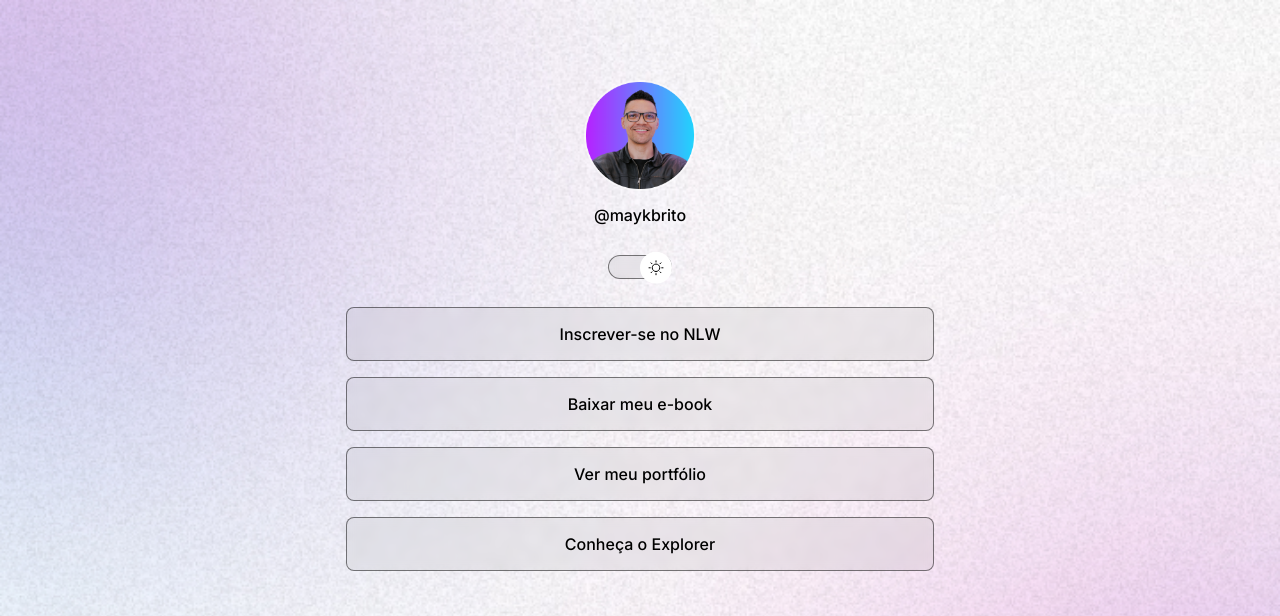
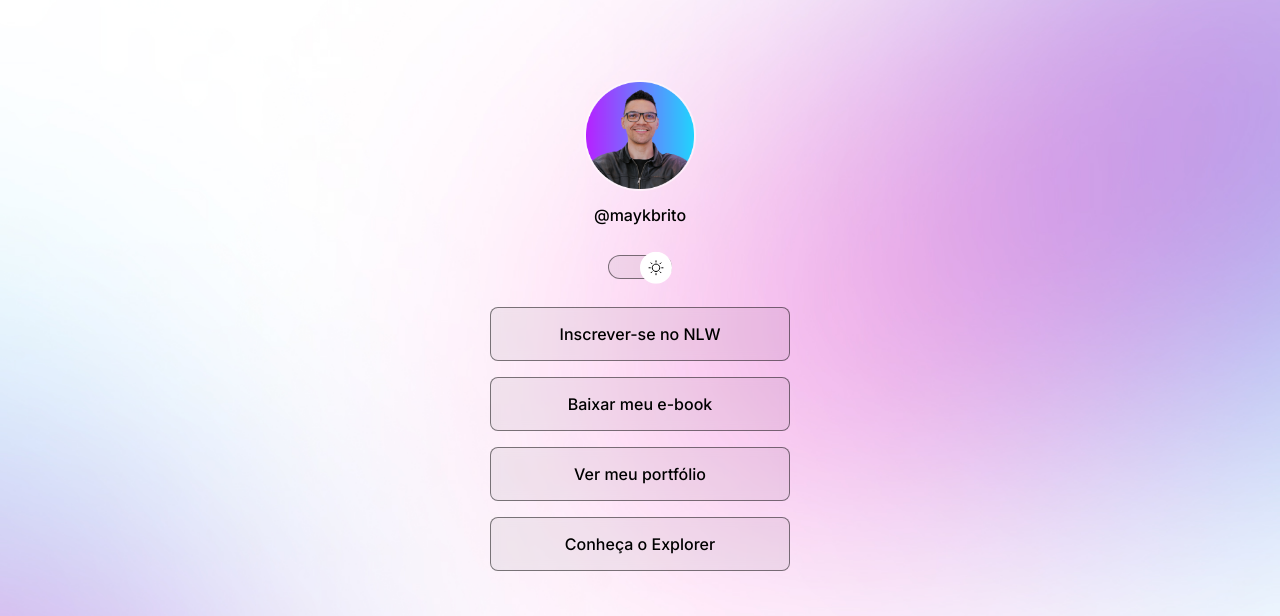
Before and after one commit to Thebestprimo/Devlinks, a plain HTML site: page index.html in a window 1280 px wide. Shown: the top 616 px of the page. Drawn offline with nearby package versions, Linux system fonts and the light colour scheme.

Commit message:
change background based

```diff
--- a/style.css
+++ b/style.css
@@ -26,6 +26,7 @@
 
 body {
   background: var(--bg-url) no-repeat top center/cover;
+  height: 100vh;
 }
 
 body * {
@@ -35,7 +36,7 @@ body * {
 
 #container {
   width: 100%;
-  max-width: 588px;
+  max-width: 300px;
   margin: 56px auto 0px;
 }
 
@@ -140,3 +141,12 @@ footer {
   text-align: center;
   font-size: 14px;
 }
+
+@media (min-width: 700px) {
+  :root {
+    --bg-url: url(/imagens/bg-desktop.jpg);
+  }
+  .light {
+    --bg-url: url(/imagens/bg-desktop-light.jpg);
+  }
+}
```
